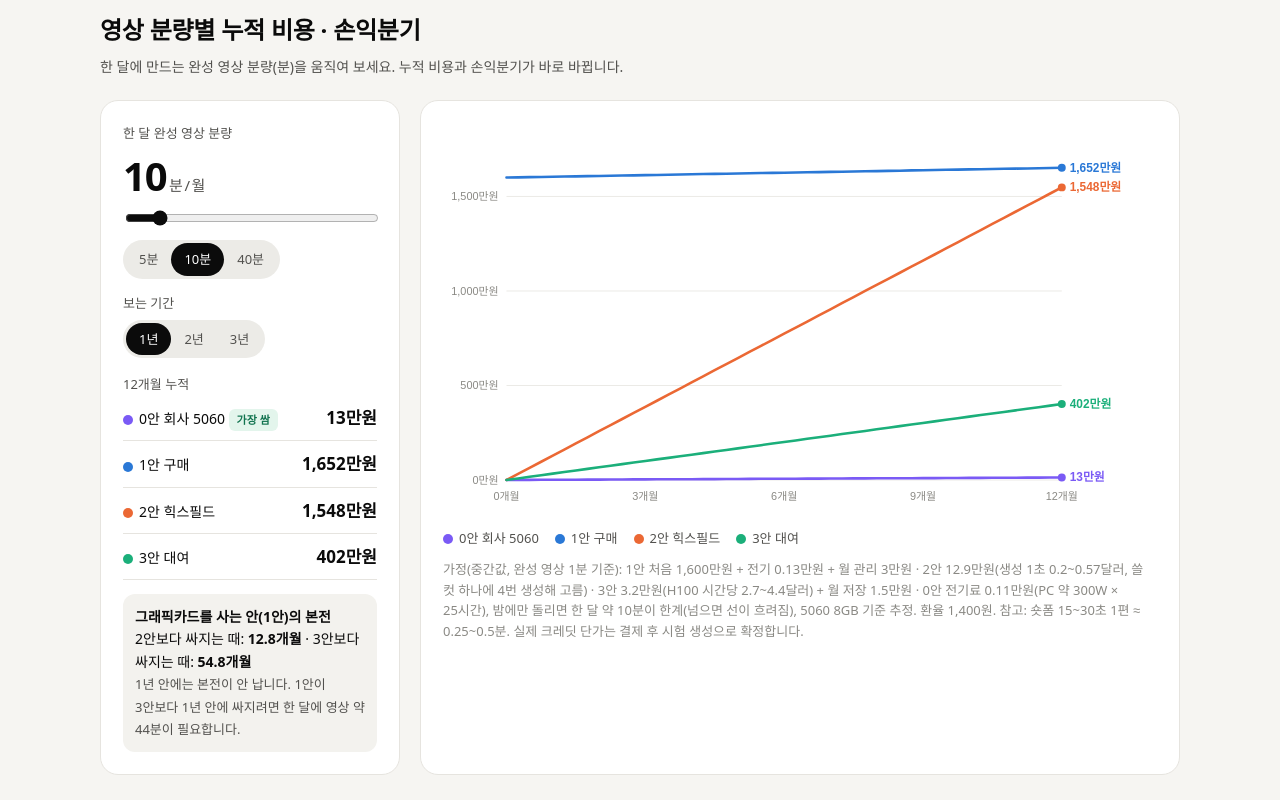
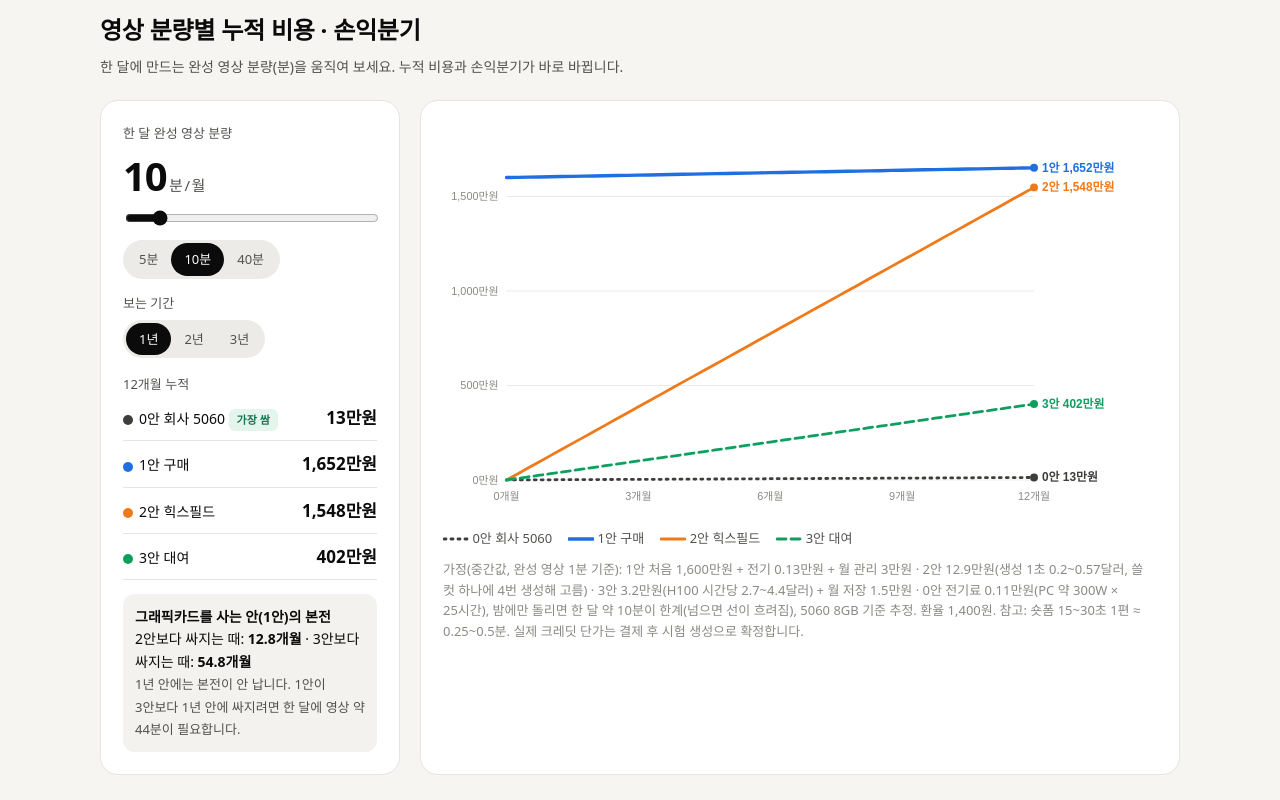
Before and after one commit to simjb23-oss/hurom-video-agent, a plain HTML site: page index.html in a window 1280 px wide. Shown: the part 1020-1820 px from the top of the page. Drawn offline with Linux system fonts and the light colour scheme; a web font is replaced by a local one.

Commit message:
그래프 색 구분: 0안 검정 점선·1안 파랑 굵게·2안 주황·3안 초록 긴점선, 선 끝 안 이름, 육각형 6색

```diff
--- a/index.html
+++ b/index.html
@@ -3,7 +3,7 @@
 <title>휴롬 영상 에이전트 기획서</title>
 <link rel="stylesheet" href="https://cdn.jsdelivr.net/gh/orioncactus/pretendard@v1.3.9/dist/web/static/pretendard.min.css">
 <style>
-:root{--a0:#7a5af5;--bg:#f6f5f2;--card:#fff;--ink:#0b0b0b;--sub:#52514e;--mute:#8a8984;--line:#e6e4df;--a1:#2a78d6;--a2:#eb6834;--a3:#1baf7a;--warn:#c4442b}
+:root{--a0:#3d3d3a;--bg:#f6f5f2;--card:#fff;--ink:#0b0b0b;--sub:#52514e;--mute:#8a8984;--line:#e6e4df;--a1:#1f6fe0;--a2:#f07a1a;--a3:#0e9f5f;--warn:#c4442b}
 *{box-sizing:border-box}html{scroll-behavior:smooth}
 body{margin:0;background:var(--bg);color:var(--ink);font:15px/1.6 Pretendard,"맑은 고딕",system-ui,sans-serif;word-break:keep-all}
 .wrap{max-width:1120px;margin:0 auto;padding:0 20px}
@@ -133,7 +133,7 @@ footer{padding:30px 0 60px;color:var(--mute);font-size:12px}footer a{color:var(-
    <div class="be" id="be"></div>
   </div>
   <div class="card"><svg id="cc" class="chart" viewBox="0 0 720 400"></svg>
-   <div class="legend"><span><span class="dot" style="background:var(--a0)"></span>0안 회사 5060</span><span><span class="dot" style="background:var(--a1)"></span>1안 구매</span><span><span class="dot" style="background:var(--a2)"></span>2안 힉스필드</span><span><span class="dot" style="background:var(--a3)"></span>3안 대여</span></div>
+   <div class="legend"><span><svg width="26" height="8"><line x1="1" y1="4" x2="25" y2="4" stroke="#3d3d3a" stroke-width="2.8" stroke-dasharray="2 5" stroke-linecap="round"/></svg> 0안 회사 5060</span><span><svg width="26" height="8"><line x1="1" y1="4" x2="25" y2="4" stroke="#1f6fe0" stroke-width="3.4"  stroke-linecap="round"/></svg> 1안 구매</span><span><svg width="26" height="8"><line x1="1" y1="4" x2="25" y2="4" stroke="#f07a1a" stroke-width="2.8"  stroke-linecap="round"/></svg> 2안 힉스필드</span><span><svg width="26" height="8"><line x1="1" y1="4" x2="25" y2="4" stroke="#0e9f5f" stroke-width="2.8" stroke-dasharray="9 5" stroke-linecap="round"/></svg> 3안 대여</span></div>
    <p class="note">가정(중간값, 완성 영상 1분 기준): 1안 처음 1,600만원 + 전기 0.13만원 + 월 관리 3만원 · 2안 12.9만원(생성 1초 0.2~0.57달러, 쓸 컷 하나에 4번 생성해 고름) · 3안 3.2만원(H100 시간당 2.7~4.4달러) + 월 저장 1.5만원 · 0안 전기료 0.11만원(PC 약 300W × 25시간), 밤에만 돌리면 한 달 약 10분이 한계(넘으면 선이 흐려짐), 5060 8GB 기준 추정. 환율 1,400원. 참고: 숏폼 15~30초 1편 ≈ 0.25~0.5분. 실제 크레딧 단가는 결제 후 시험 생성으로 확정합니다.</p></div>
  </div>
 </section>
@@ -248,13 +248,13 @@ RunPod 가격 — <a href="https://www.runpod.io/gpu-cloud/pricing">runpod.io</a
 </div></footer>
 
 <script>
-const C={0:'#7a5af5',1:'#2a78d6',2:'#eb6834',3:'#1baf7a'};const CAP0=10;
+const C={0:'#3d3d3a',1:'#1f6fe0',2:'#f07a1a',3:'#0e9f5f'};const DASH={0:'2 5',1:'',2:'',3:'9 5'};const CAP0=10;
 let V=10,M=12;
 const f0=(v,m)=>0.11*v*m, f1=(v,m)=>1600+0.13*v*m+3*m, f2=(v,m)=>12.9*v*m, f3=(v,m)=>3.2*v*m+1.5*m;
 const won=x=>x>=10000?(x/10000).toFixed(x>=100000?0:1)+'억':Math.round(x).toLocaleString()+'만';
 function draw(){
  document.getElementById('v').textContent=V;
- const s=document.getElementById('cc'),W=720,H=400,L=64,R=96,T=20,B=40;
+ const s=document.getElementById('cc'),W=720,H=400,L=64,R=124,T=20,B=40;
  const ymax=Math.max(f0(V,M),f1(V,M),f2(V,M),f3(V,M))*1.08;
  const x=m=>L+(W-L-R)*m/M,y=c=>H-B-(H-T-B)*c/ymax;
  let g='';
@@ -265,17 +265,17 @@ function draw(){
  const lines=[[0,f0],[1,f1],[2,f2],[3,f3]];
  for(const [k,f] of lines){
   let d='';for(let m=0;m<=M;m+=.25) d+=(m?'L':'M')+x(m).toFixed(1)+','+y(f(V,m)).toFixed(1);
-  g+=`<path d="${d}" fill="none" stroke="${C[k]}" stroke-width="2.6" stroke-linecap="round" ${k===0&&V>CAP0?'opacity=".45"':'class="ln"'}/>`;
+  g+=`<path d="${d}" fill="none" stroke="${C[k]}" stroke-width="${k===1?3.4:2.8}" stroke-linecap="round" ${DASH[k]?`data-dash="${DASH[k]}"`:''} ${k===0&&V>CAP0?'opacity=".45"':'class="ln"'}/>`;
   g+=`<circle cx="${x(M)}" cy="${y(f(V,M))}" r="4" fill="${C[k]}"/>`;
  }
  const lb=lines.map(([k,f])=>({k,v:f(V,M),y:y(f(V,M))+4})).sort((p,q)=>p.y-q.y);
- for(let i=1;i<lb.length;i++) if(lb[i].y-lb[i-1].y<16) lb[i].y=lb[i-1].y+16;
- lb.forEach(l=>g+=`<text x="${x(M)+8}" y="${l.y}" font-size="12" font-weight="700" fill="${C[l.k]}">${won(l.v)}원</text>`);
+ for(let i=1;i<lb.length;i++) if(lb[i].y-lb[i-1].y<17) lb[i].y=lb[i-1].y+17;
+ lb.forEach(l=>g+=`<text x="${x(M)+8}" y="${l.y}" font-size="12" font-weight="700" fill="${C[l.k]}">${l.k}안 ${won(l.v)}원</text>`);
  const b12=1600/((12.9-0.13)*V-3), b13=1600/(3.07*V-1.5);
  for(const [b,f,lab] of [[b12,f2,'1안=2안'],[b13,f3,'1안=3안']]) if(b>0&&b<=M){
   g+=`<line x1="${x(b)}" x2="${x(b)}" y1="${T}" y2="${H-B}" stroke="#0b0b0b" stroke-dasharray="3 4" opacity=".35"/><circle cx="${x(b)}" cy="${y(f(V,b))}" r="5.5" fill="#fff" stroke="#0b0b0b" stroke-width="2"/><text x="${x(b)+8}" y="${y(f(V,b))-10}" font-size="12" font-weight="700">${lab} · ${b.toFixed(1)}개월</text>`;}
  s.innerHTML=g;
- s.querySelectorAll('.ln').forEach(p=>{const l=p.getTotalLength();p.style.strokeDasharray=l;p.style.strokeDashoffset=l;p.getBoundingClientRect();p.style.transition='stroke-dashoffset .7s ease';p.style.strokeDashoffset=0});
+ s.querySelectorAll('.ln').forEach(p=>{const l=p.getTotalLength();if(p.dataset.dash){p.setAttribute('stroke-dasharray',p.dataset.dash);return}p.style.strokeDasharray=l;p.style.strokeDashoffset=l;p.getBoundingClientRect();p.style.transition='stroke-dashoffset .7s ease';p.style.strokeDashoffset=0});
  const t=[[0,'0안 회사 5060',f0],[1,'1안 구매',f1],[2,'2안 힉스필드',f2],[3,'3안 대여',f3]].map(([k,n,f])=>[k,n,f(V,M)]);
  const over=V>CAP0;const min=Math.min(...t.filter(a=>!(a[0]===0&&over)).map(a=>a[2]));
  document.getElementById('tots').innerHTML=`<div style="font-size:13px;color:var(--sub)">${M}개월 누적</div>`+t.map(([k,n,c])=>`<div class="tot"><span><span class="dot" style="background:${C[k]}"></span>${n}${c===min?' <span class="chk done">가장 쌈</span>':''}${k===0&&over?' <span class="chk wait">한 달 약 '+CAP0+'분 넘음</span>':''}</span><b>${won(c)}원</b></div>`).join('');
@@ -302,10 +302,10 @@ sw.querySelectorAll('.step').forEach(e=>e.onclick=()=>pick(+e.dataset.i));pick(0
 
 const AX=['제품 형태','재질·빛','손·동작','한글 글자','길이·해상도','비용·시간'];
 const MD=[['Seedance 2.5','2안',[5,5,4,2,5,2],C[2],'제품 사진→영상 1위. 스텐·유리 반사와 과일 질감이 가장 좋고 4K.','가장 비쌈(1초 0.57달러).'],
-['Kling 4.0','2안',[4,4,4,2,4,3],'#f2a27f','손·사람 동작이 자연스러움(착즙 장면). 값이 중간.','최고 1080p, 재질은 Seedance보다 약간 아래.'],
-['Cinema Studio 3.0','2안',[4,5,4,2,5,2],'#b8481d','영화 같은 카메라·색감, 4K·최대 15초.','비싼 편, 제품 형태 유지가 Seedance보다 약간 아래.'],
+['Kling 4.0','2안',[4,4,4,2,4,3],'#d6336c','손·사람 동작이 자연스러움(착즙 장면). 값이 중간.','최고 1080p, 재질은 Seedance보다 약간 아래.'],
+['Cinema Studio 3.0','2안',[4,5,4,2,5,2],'#7c3aed','영화 같은 카메라·색감, 4K·최대 15초.','비싼 편, 제품 형태 유지가 Seedance보다 약간 아래.'],
 ['Wan 2.2 14B','1·3안',[3,3,3,1,2,4],C[3],'상업 사용 무료, 제품 전용 학습(LoRA), 대여 GPU에서 싸게.','720p·5초 단위라 컷을 이어 붙여야 함, 주스 액체 표현이 덜 자연스러움.'],
-['LTX-2.3','1·3안',[2,3,2,1,4,4],'#6fcfa9','4K·긴 컷·소리까지 한 번에, 빠름.','디테일이 Wan보다 약함, 휴롬 규모면 유료 라이선스.'],
+['LTX-2.3','1·3안',[2,3,2,1,4,4],'#0891b2','4K·긴 컷·소리까지 한 번에, 빠름.','디테일이 Wan보다 약함, 휴롬 규모면 유료 라이선스.'],
 ['MiniMax H3','참고',[3,4,3,2,3,3],'#8a8984','오픈 모델 중 품질 최고.','라이선스상 한국 사용 불가 — 쓰지 않음.']];
 let on=new Set([0,3]);
 function radar(){
```
